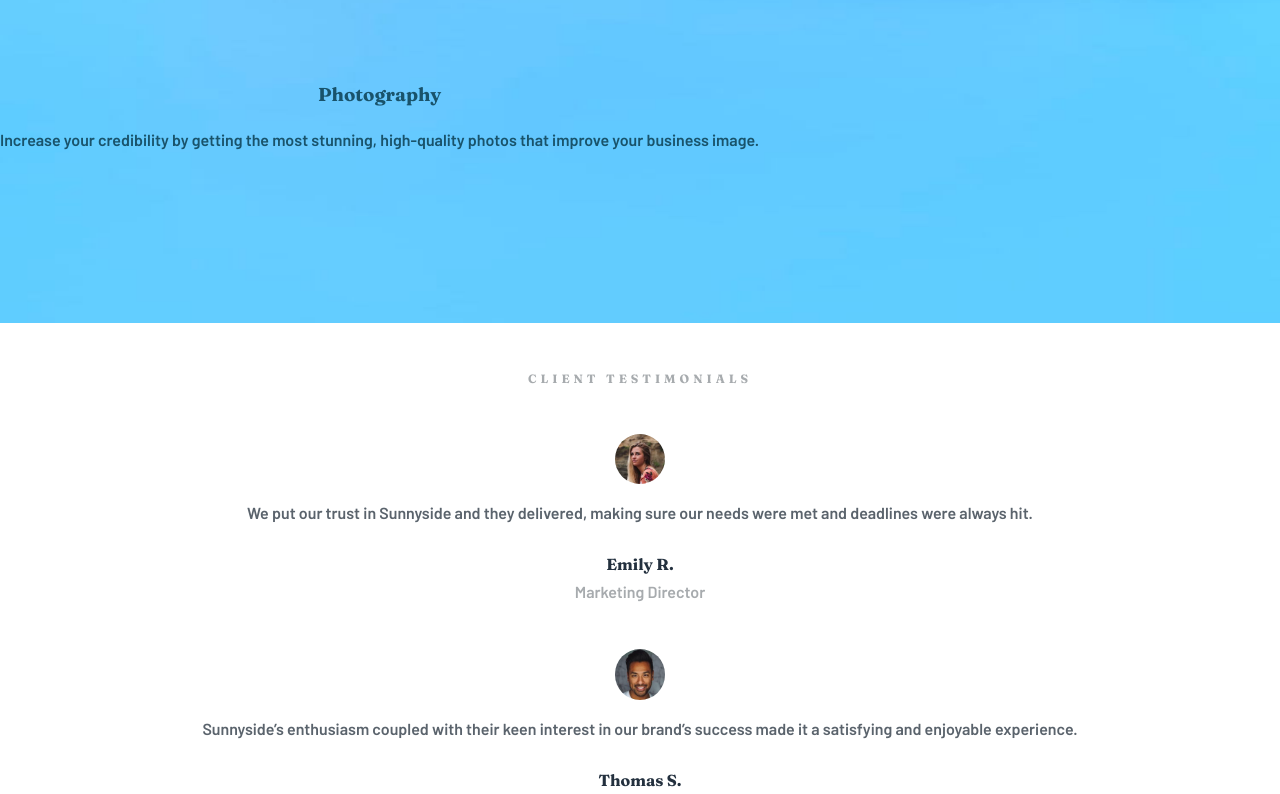
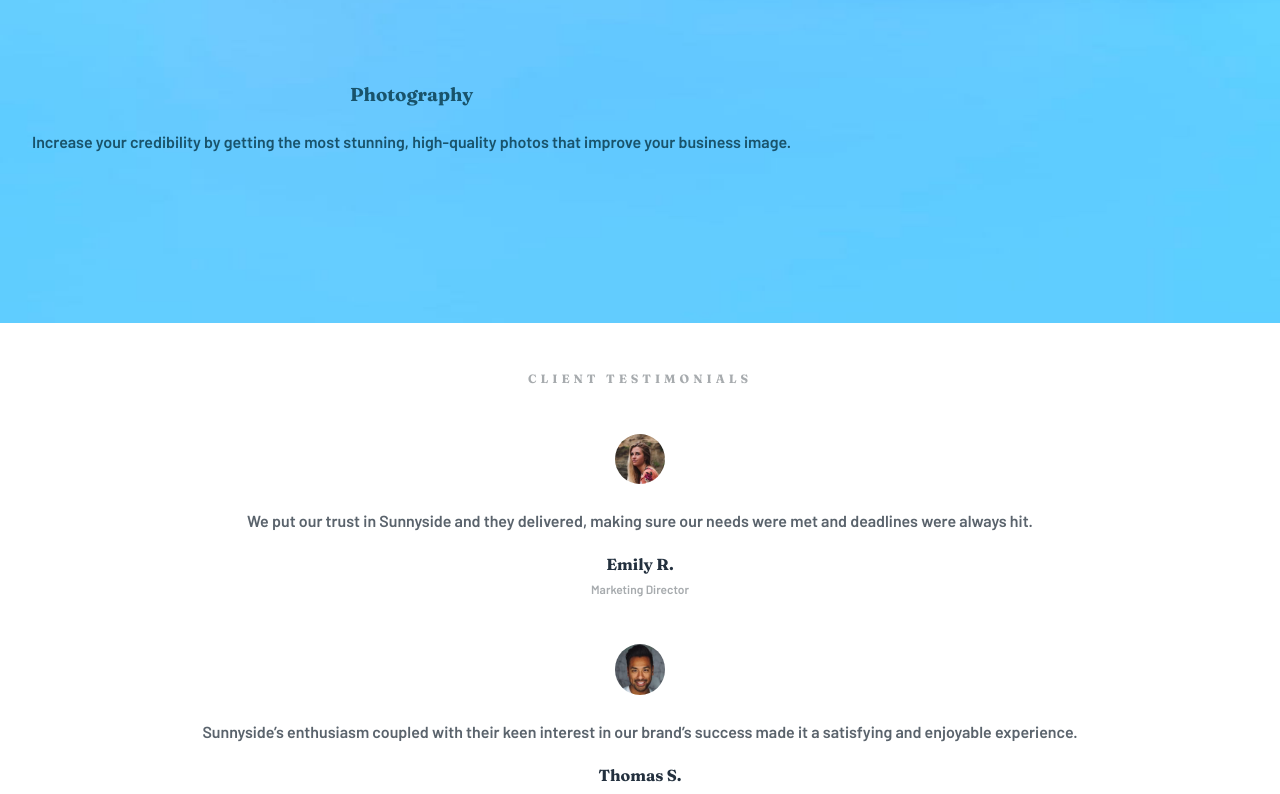
Before and after one commit to MaSsoumeh/Sunnyside-Agency-landing-Page, a React (Create React App) app in the folder sunnyside-agency/: page / in a window 1280 px wide. Shown: the part 4360-5154 px from the top of the page. Built offline with nearby package versions, Linux system fonts and the light colour scheme; the HTML template or start-up script is replaced by a standard one.

Commit message:
modify style

```diff
--- a/sunnyside-agency/src/components/clientTestimonial/clientTestimonial.scss
+++ b/sunnyside-agency/src/components/clientTestimonial/clientTestimonial.scss
@@ -11,7 +11,7 @@
     align-items: center;
     .clientImage {
       img {
-        margin-bottom: 1rem;
+        margin-bottom: 1.5rem;
         border-radius: 50%;
         width: 35%;
         height: 35%;
@@ -19,7 +19,7 @@
     }
     .clientComment {
       color: $color-dark-grayish-blue;
-      margin-bottom: 2rem;
+      margin-bottom: 1.5rem;
     }
     .clientName {
       font-family: $font-Fraunces;
@@ -29,6 +29,7 @@
     .clientCompany {
       color: $color-light-grayish-blue;
       margin-bottom: 3rem;
+      font-size: 0.75rem;
     }
   }
 }
--- a/sunnyside-agency/src/components/graphicDesign/graphicDesign.scss
+++ b/sunnyside-agency/src/components/graphicDesign/graphicDesign.scss
@@ -17,6 +17,9 @@
     }
     .textBody {
       font-family: $font-Barlow;
+      padding-right: 2rem;
+      padding-left: 2rem;
+      line-height: 1.5rem;
     }
   }
 }
```
